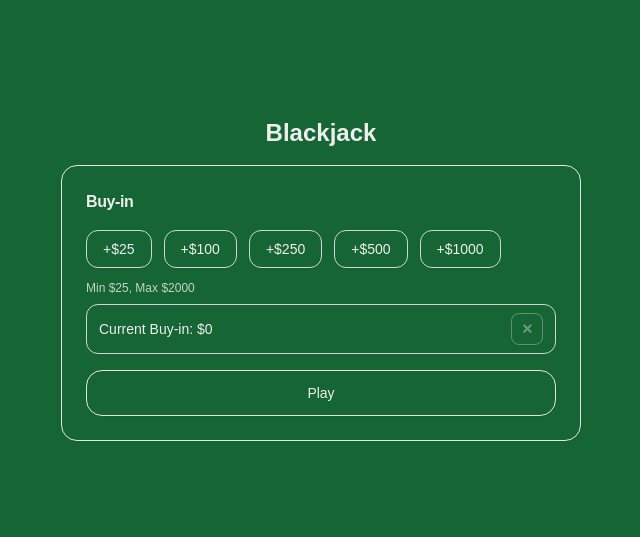
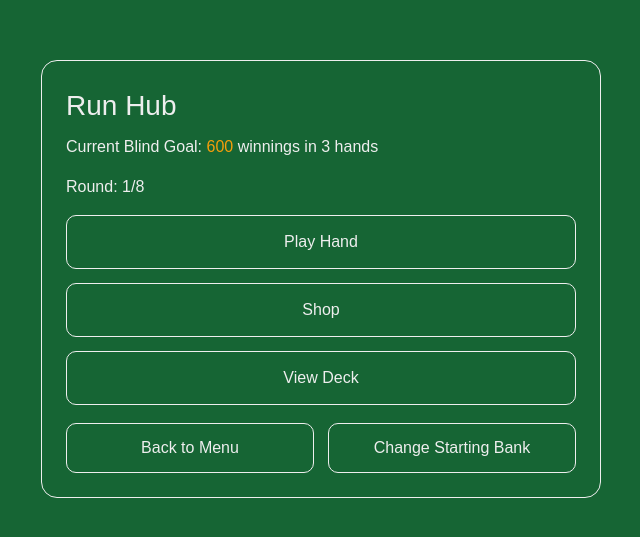
Before and after one commit to garretthogan/blackjack-frontend, a React (Vite) app: page / in a window 1280 px wide. Shown: the part 121-658 px from the top of the page, without its empty margins (319-959 px from the left). Built offline with nearby package versions, Linux system fonts and the light colour scheme.

Commit message:
started by adding a round counter... how did it end up like this..

```diff
--- a/src/BetModal.jsx
+++ b/src/BetModal.jsx
@@ -2,10 +2,12 @@ import { useEffect } from 'react';
 import { useNavigate } from 'react-router';
 import { useUser } from './context/UserContext';
 import usePlayerStore from './stores/player';
+import useScoreboardStore from './stores/scoreboard';
 
 export default function BetModal({ open, onConfirmed }) {
   const navigate = useNavigate();
-  const { balance, startHand } = useUser();
+  const { startHand } = useUser();
+  const { purse } = useScoreboardStore();
 
   const { setPlayerBet, playerBet } = usePlayerStore();
 
@@ -15,7 +17,7 @@ export default function BetModal({ open, onConfirmed }) {
 
   if (!open) return null;
 
-  const add = v => setPlayerBet(Math.min(balance, playerBet + v));
+  const add = v => setPlayerBet(Math.min(purse, playerBet + v));
   const clear = () => setPlayerBet(0);
   const autoMin = () => add(25);
 
@@ -31,7 +33,7 @@ export default function BetModal({ open, onConfirmed }) {
     <div style={overlayStyle}>
       <div style={modalStyle} onClick={e => e.stopPropagation()}>
         <h3 style={titleStyle}>Place Your Bet</h3>
-        <p style={balanceStyle}>Balance: ${balance}</p>
+        <p style={balanceStyle}>Balance: ${purse}</p>
 
         <div style={quickRowStyle}>
           {[25, 100, 500].map(v => (
--- a/src/RoundResultModal.jsx
+++ b/src/RoundResultModal.jsx
@@ -1,10 +1,8 @@
 import { useNavigate } from 'react-router';
-import { useUser } from './context/UserContext';
 import useScoreboardStore, { HANDS_PER_FLOOR } from './stores/scoreboard';
 import { buttonClass, buttonRowClass, modalClass, overlayClass } from './theme';
 import usePlayerStore from './stores/player';
 import useDealerStore from './stores/dealer';
-import { useEffect } from 'react';
 
 export default function RoundResultModal({ isOpen, onClose }) {
   const {
@@ -15,17 +13,16 @@ export default function RoundResultModal({ isOpen, onClose }) {
     endOfRound,
     handsWon,
     handsLost,
+    handsPlayed,
     addResult,
   } = useScoreboardStore();
   const { playerStood, playerValue } = usePlayerStore();
   const { dealerValue } = useDealerStore();
-  const { balance, setStartingBank, bankCap } = useUser();
   const navigate = useNavigate();
 
   if (!isOpen) return null;
 
   const stop = e => e.stopPropagation();
-  const isGameOver = balance <= 0;
 
   const outcomeColor =
     (lastResult &&
@@ -60,15 +57,31 @@ export default function RoundResultModal({ isOpen, onClose }) {
     <div className={overlayClass}>
       <div className={modalClass} onClick={stop}>
         <div className="py-2">
-          <h2 className="text-4xl">Round {roundsPlayed + 1}</h2>
+          <h1 className="text-4xl mb-2 p-2">
+            WINNINGS: $<span className="text-green-500">1000</span>
+            <p className="text-sm">
+              Hands remaining:&nbsp;
+              <span className="text-yellow-500">{HANDS_PER_FLOOR - handsPlayed}</span>
+            </p>
+          </h1>
         </div>
         {!endOfRound && (
           <div>
-            <h2 className="text-lg">Hand Result</h2>
-            <p className={`${outcomeColor}`}>{lastResult?.reason}</p>
-            <p className={`mt-0 mb-4 ${outcomeColor}`}>
-              {lastResult?.playerScore ?? '—'} vs Dealer: {lastResult?.dealerScore ?? '—'}
+            <h2 className="text-lg">Result</h2>
+            <p className={`${outcomeColor} text-xs`}>{lastResult?.reason}</p>
+            <div className="mb-2 text-xl mt-2">
+              <p className={`mt-0 ${outcomeColor}`}>
+                {lastResult?.playerScore ?? '—'} vs Dealer:{' '}
+                {lastResult?.dealerScore ?? '—'}
+              </p>
+            </div>
+            <p className="inline">
+              W:&nbsp;<span className="text-green-500 mt-2">{handsWon}</span>
             </p>
+            &nbsp;
+            <div className="inline">
+              L:&nbsp;<span className="text-red-500">{handsLost}</span>
+            </div>
           </div>
         )}
 
@@ -78,11 +91,13 @@ export default function RoundResultModal({ isOpen, onClose }) {
             <p className={`mt-0 mb-4 ${outcomeColor}`}>
               {lastResult?.playerScore ?? '—'} vs Dealer: {lastResult?.dealerScore ?? '—'}
             </p>
-            <h2 className="mt-2">Round Result</h2>
+            <h2 className="mt-2">Round Over</h2>
             {handsWon > handsLost && (
               <p className="text-green-500">You won this round!</p>
             )}
-            {handsWon < handsLost && <p className="text-red-500">You lost this round!</p>}
+            {handsWon <= handsLost && (
+              <p className="text-red-500">You lost this round!</p>
+            )}
             <div className="mb-2">
               Rounds Won: <p className="inline text-green-500">{roundsWon}</p> | Rounds
               Lost:&nbsp;
@@ -90,26 +105,14 @@ export default function RoundResultModal({ isOpen, onClose }) {
             </div>
           </div>
         )}
-        {isGameOver ? (
-          <div className={buttonRowClass}>
-            <button
-              className={buttonClass}
-              onClick={() => {
-                setStartingBank(bankCap || 1000);
-                onClose();
-              }}
-            >
-              Restart
-            </button>
-            <button className={buttonClass} onClick={() => navigate('/')}>
-              Main Menu
-            </button>
-          </div>
-        ) : (
+        <div className={buttonRowClass}>
+          <button className={buttonClass} onClick={() => navigate('/shop')}>
+            Shop
+          </button>
           <button className={buttonClass} onClick={() => onClose()}>
             Next Hand
           </button>
-        )}
+        </div>
         <p className="py-2 text-xs">1 Round = {HANDS_PER_FLOOR} Hands</p>
       </div>
     </div>
--- a/src/RunHub.jsx
+++ b/src/RunHub.jsx
@@ -1,13 +1,21 @@
 import { useNavigate } from 'react-router';
+import useScoreboardStore from './stores/scoreboard';
 
 export default function RunHub() {
   const navigate = useNavigate();
+  const { roundsPlayed } = useScoreboardStore();
 
   return (
     <div style={pageContainerStyle}>
       <div style={cardStyle}>
         <h1 style={headingStyle}>Run Hub</h1>
-        <p style={subheadingStyle}>Current Blind Goal: 600 winnings in 3 hands</p>
+        <p className={subheadingClass}>
+          Current Blind Goal: <span className="text-amber-500">600</span> winnings in 3
+          hands
+        </p>
+        <p className={subheadingClass}>
+          Round: <span>{roundsPlayed + 1}</span>/8
+        </p>
 
         <div style={primaryActionsGridStyle}>
           <ActionButton label="Play Hand" onClick={() => navigate('/blackjack')} />
@@ -55,6 +63,7 @@ const cardStyle = {
 
 const headingStyle = { margin: 0, marginBottom: 8, fontSize: 28 };
 
+const subheadingClass = 'm-0 mb-4';
 const subheadingStyle = { margin: 0, marginBottom: 20, fontSize: 16, opacity: 0.85 };
 
 const primaryActionsGridStyle = {
--- a/src/SeatAndBuyIn.jsx
+++ b/src/SeatAndBuyIn.jsx
@@ -1,25 +1,15 @@
 // src/SeatAndBuyIn.jsx
 import { useMemo, useState } from 'react';
 import { useNavigate } from 'react-router';
-import { useUser } from './context/UserContext';
-
-const containerStyle = {
-  minHeight: '100vh',
-  display: 'flex',
-  flexDirection: 'column',
-  alignItems: 'center',
-  justifyContent: 'center',
-  color: '#eee',
-  padding: '24px',
-  fontFamily: 'sans-serif',
-};
+import useScoreboardStore from './stores/scoreboard';
+import { containerClass } from './theme';
 
 export default function SeatAndBuyIn() {
   const table = { min: 25, max: 2000, presets: [25, 100, 250, 500, 1000] };
+  const { setStartingPurse, purse } = useScoreboardStore();
 
   const [buyIn, setBuyIn] = useState(0);
   const navigate = useNavigate();
-  const { setStartingBank } = useUser();
 
   const withinLimits = useMemo(
     () => buyIn >= table.min && buyIn <= table.max,
@@ -28,19 +18,20 @@ export default function SeatAndBuyIn() {
 
   const remainingRoom = Math.max(0, table.max - buyIn);
 
-  const addBuyIn = amountToAdd =>
+  const addBuyIn = amountToAdd => {
     setBuyIn(prev => Math.min(table.max, prev + amountToAdd));
+  };
 
   const clearBuyIn = () => setBuyIn(0);
 
   const startRun = () => {
     if (!withinLimits) return;
-    setStartingBank(buyIn);
+    setStartingPurse(buyIn);
     navigate('/blackjack');
   };
 
   return (
-    <div style={containerStyle}>
+    <div className={containerClass}>
       <h1 className="text-2xl font-bold mb-4">Blackjack</h1>
       <div>
         <section className="w-[520px] max-w-[92vw] rounded-2xl border border-zinc-200 p-6 shadow-sm">
--- a/src/main.jsx
+++ b/src/main.jsx
@@ -15,7 +15,7 @@ const basename = process.env.NODE_ENV === 'development' ? '' : '/blackjack-front
 
 const router = createBrowserRouter(
   [
-    { path: '/', element: <SeatAndBuyIn /> },
+    { path: '/', element: <RunHub /> },
     { path: '/dev/', element: <MainMenu /> },
     { path: '/blackjack', element: <Blackjack /> },
     { path: '/seat-buy-in', element: <SeatAndBuyIn /> },
--- a/src/stores/scoreboard.js
+++ b/src/stores/scoreboard.js
@@ -1,7 +1,8 @@
 import { create } from 'zustand';
 
-export const HANDS_PER_FLOOR = 3;
+export const HANDS_PER_FLOOR = 6;
 const useScoreboardStore = create(set => ({
+  purse: 0,
   endOfRound: false,
   roundsPlayed: 0,
   roundsWon: 0,
@@ -32,8 +33,13 @@ const useScoreboardStore = create(set => ({
       if (handsPlayed % HANDS_PER_FLOOR === 0) {
         endOfRound = true;
         roundsPlayed += 1;
+
         if (handsWon > handsLost) roundsWon += 1;
-        else if (handsWon < handsLost) roundsLost += 1;
+        else if (handsWon <= handsLost) roundsLost += 1;
+
+        handsPlayed = 0;
+        handsLost = 0;
+        handsWon = 0;
       }
 
       return {
@@ -53,6 +59,18 @@ const useScoreboardStore = create(set => ({
       endOfRound: false,
       lastResult: null,
     })),
+  withdrawFromPurse: amount =>
+    set(state => ({
+      purse: state.purse - amount,
+    })),
+  addToPurse: amount =>
+    set(state => ({
+      purse: state.purse + amount,
+    })),
+  setStartingPurse: amount =>
+    set(state => ({
+      purse: amount,
+    })),
 }));
 
 export default useScoreboardStore;
--- a/src/theme.js
+++ b/src/theme.js
@@ -8,3 +8,6 @@ export const buttonRowClass = 'mt-4 flex gap-2 justify-center';
 
 export const buttonClass =
   'px-4 py-2 border border-[#555] rounded-lg text-[#eee] bg-[#333] hover:bg-[#444]';
+
+export const containerClass =
+  'min-h-screen flex flex-col items-center p-4 justify-center';
```
